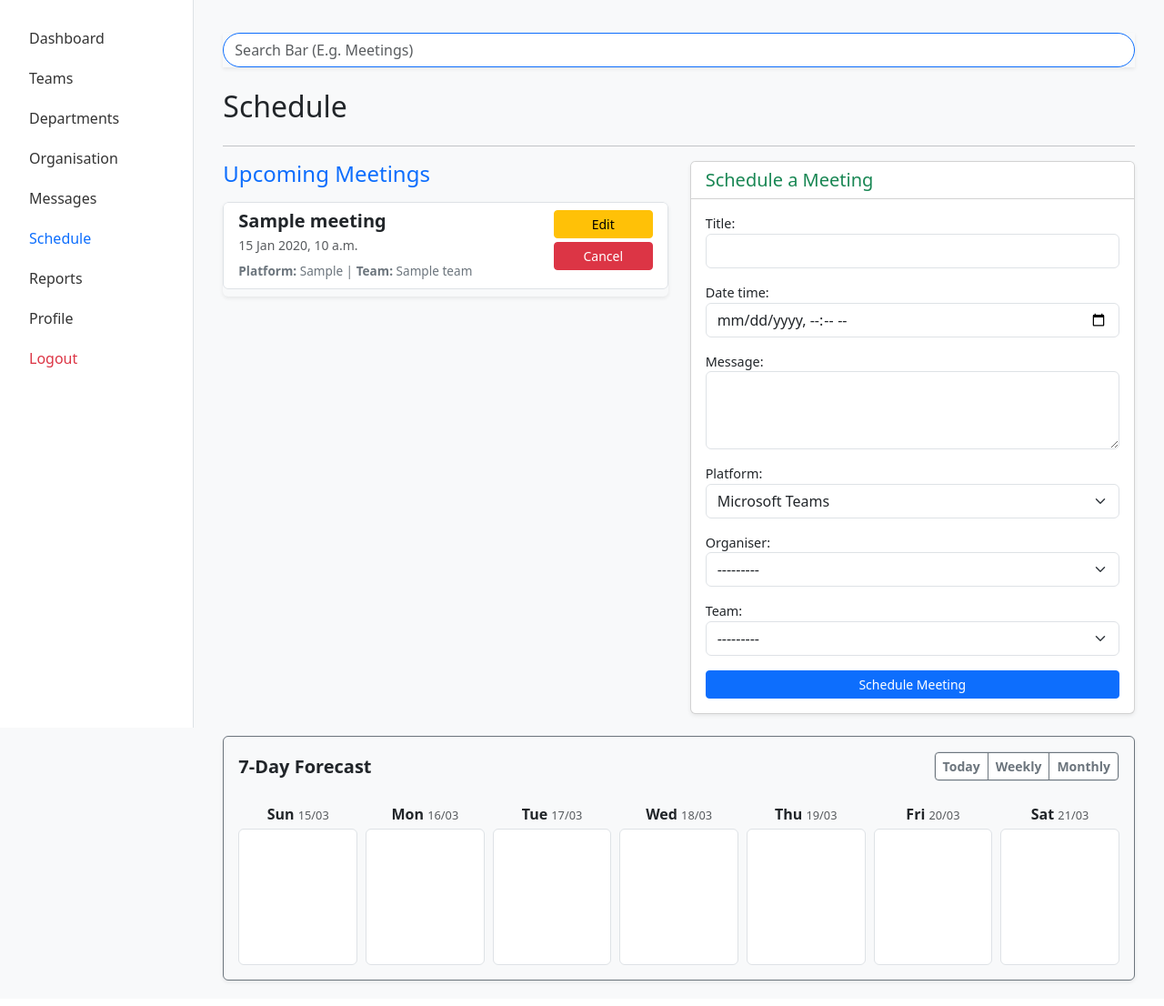
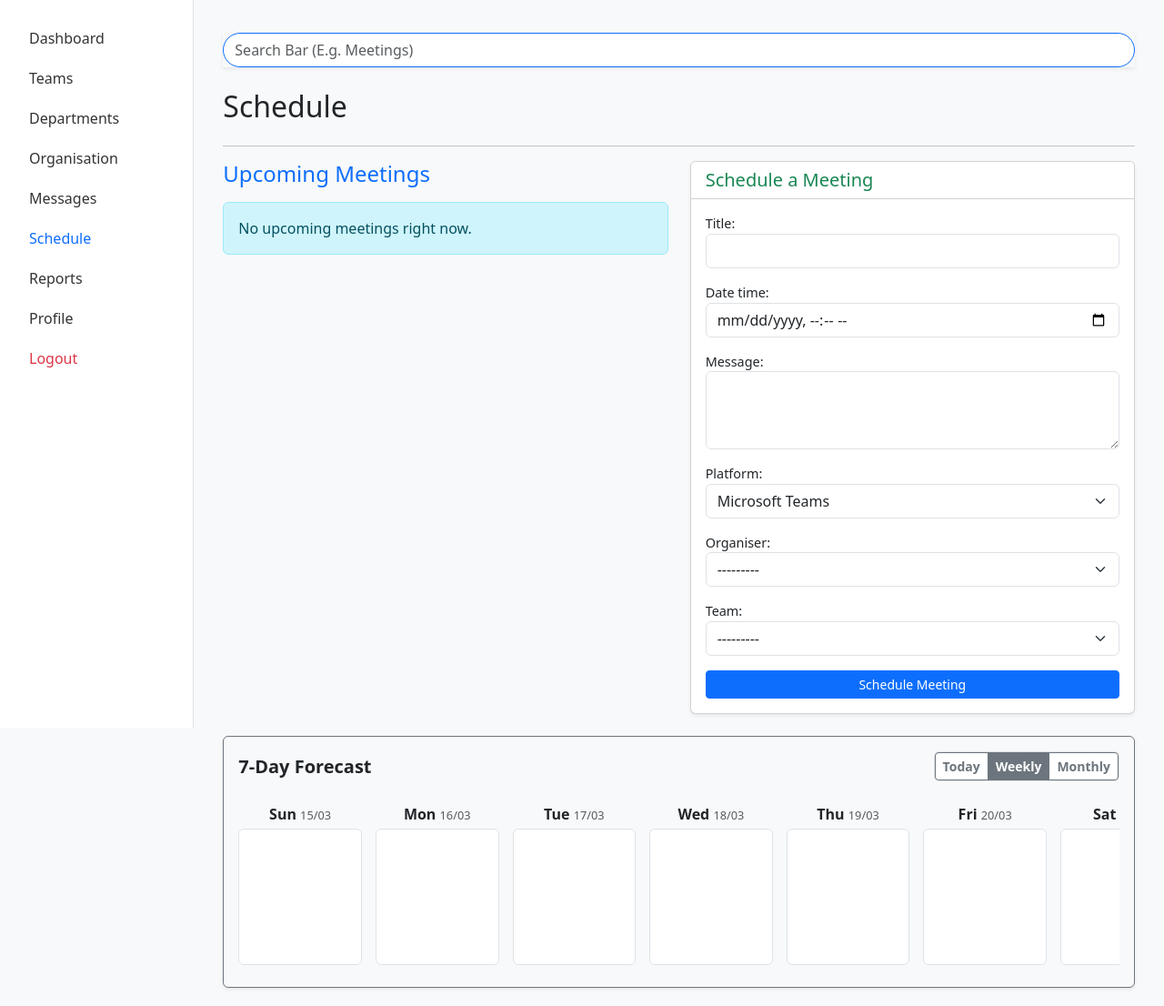
Before and after one commit to harshnarendra07-ai/westminster_group_project, a Django app: page /schedule/ in a window 1280 px wide. Shown: the part 63-1169 px from the top of the page at 91% size. Before the commit the page ends 1144 px from the top, so only its background shows below. Run offline with Django 5.2, Linux system fonts and the light colour scheme; tables that the repository leaves empty hold one stand-in row (values such as "Sample post").

Commit message:
Completed Schedule feature CRUD, calendar, and form UI

```diff
--- a/healthcheck/templates/healthcheck/schedule.html
+++ b/healthcheck/templates/healthcheck/schedule.html
@@ -74,25 +74,22 @@
                     </div>
                 </div>
 
-                <div class="d-flex justify-content-between mt-2">
+                <div class="d-flex overflow-auto mt-2 pb-2" style="gap: 15px;">
                     {% for day in calendar_days %}
-                    <div style="width: 13.5%;">
+
+                    <div style="min-width: 14%;">
                         <p class="mb-1 text-center fw-bold">{{ day.date_string }} <span class="text-muted fw-normal" style="font-size: 0.8rem;">{{ day.day_number }}</span></p>
 
                         <div class="border rounded bg-white p-1" style="height: 150px; overflow-y: auto;">
-
                             {% for m in day.meetings %}
                                 <div class="bg-primary text-white rounded px-1 mb-1 shadow-sm" style="font-size: 0.75rem; line-height: 1.2; padding-top: 3px; padding-bottom: 3px;">
                                     <strong>{{ m.date_time|date:"H:i" }}</strong> - {{ m.title }}
                                 </div>
-                            {% empty %}
-                                {% endfor %}
-
+                            {% endfor %}
                         </div>
                     </div>
                     {% endfor %}
                 </div>
-
             </div>
         </div>
     </div>
--- a/healthcheck/views.py
+++ b/healthcheck/views.py
@@ -63,7 +63,9 @@ def message_view(request):
 def report_view(request):
     return render(request, "healthcheck/report.html")
 
-
+#------------------------------
+# Shedule view start here;
+# This view handles the meeting scheduling, displaying meetings based on the selected filter (today, weekly, monthly), and rendering the schedule page with the appropriate context.
 def schedule_view(request):
     if request.method == "POST":
         form = MeetingForm(request.POST)
@@ -73,35 +75,35 @@ def schedule_view(request):
     else:
         form = MeetingForm()
 
-
-    filter_type = request.GET.get('view', 'all')
+    filter_type = request.GET.get('view', 'weekly') # Default to weekly
     now = timezone.now()
     today_start = now.replace(hour=0, minute=0, second=0)
 
+
     if filter_type == 'today':
-        end_of_day = today_start + datetime.timedelta(days=1)
-        meetings = Meeting.objects.filter(date_time__range=[today_start, end_of_day]).order_by('date_time')
-    elif filter_type == 'weekly':
-        next_week = today_start + datetime.timedelta(days=7)
-        meetings = Meeting.objects.filter(date_time__range=[today_start, next_week]).order_by('date_time')
+        days_to_show = 1
+        end_date = today_start + datetime.timedelta(days=1)
     elif filter_type == 'monthly':
-        next_month = today_start + datetime.timedelta(days=30)
-        meetings = Meeting.objects.filter(date_time__range=[today_start, next_month]).order_by('date_time')
+        days_to_show = 30
+        end_date = today_start + datetime.timedelta(days=30)
     else:
-        meetings = Meeting.objects.all().order_by('date_time')
+        days_to_show = 7
+        end_date = today_start + datetime.timedelta(days=7)
+
+
+    meetings = Meeting.objects.filter(date_time__range=[today_start, end_date]).order_by('date_time')
 
 
     calendar_days = []
-    for i in range(7):
+    for i in range(days_to_show):
         current_day = today_start + datetime.timedelta(days=i)
         next_day = current_day + datetime.timedelta(days=1)
-
 
         day_meetings = Meeting.objects.filter(date_time__range=[current_day, next_day]).order_by('date_time')
 
         calendar_days.append({
-            'date_string': current_day.strftime('%a'), # "Mon", "Tue"
-            'day_number': current_day.strftime('%d/%m'), # "09/04"
+            'date_string': current_day.strftime('%a'),
+            'day_number': current_day.strftime('%d/%m'),
             'meetings': day_meetings
         })
 
@@ -109,10 +111,10 @@ def schedule_view(request):
         "form": form,
         "meetings": meetings,
         "current_filter": filter_type,
-        "calendar_days": calendar_days # Pass the calendar data to HTML
+        "calendar_days": calendar_days
     }
     return render(request, "healthcheck/schedule.html", context)
-# Function to edit an existing meeting
+
 def edit_meeting(request, meeting_id):
     meeting = get_object_or_404(Meeting, pk=meeting_id)
 
@@ -122,18 +124,17 @@ def edit_meeting(request, meeting_id):
             form.save()
             return redirect('schedule')
     else:
-
         form = MeetingForm(instance=meeting)
-
 
     return render(request, 'healthcheck/schedule.html', {'form': form, 'editing': True})
 
 
-# Function to delete a meeting
 def delete_meeting(request, meeting_id):
     meet = get_object_or_404(Meeting, pk=meeting_id)
     meet.delete()
     return redirect('schedule')
+#the schedule view ends here;
+#------------------------------
 
 
 def profile_view(request):
```
